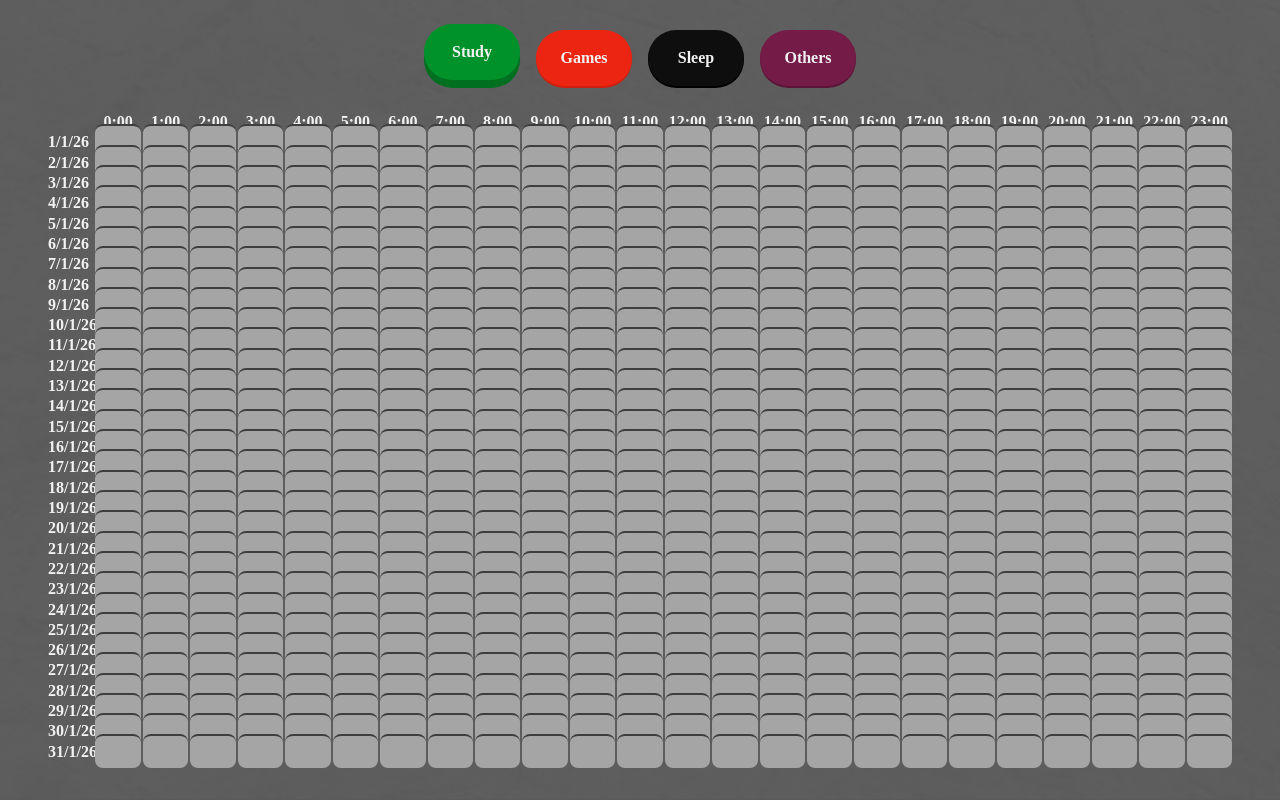
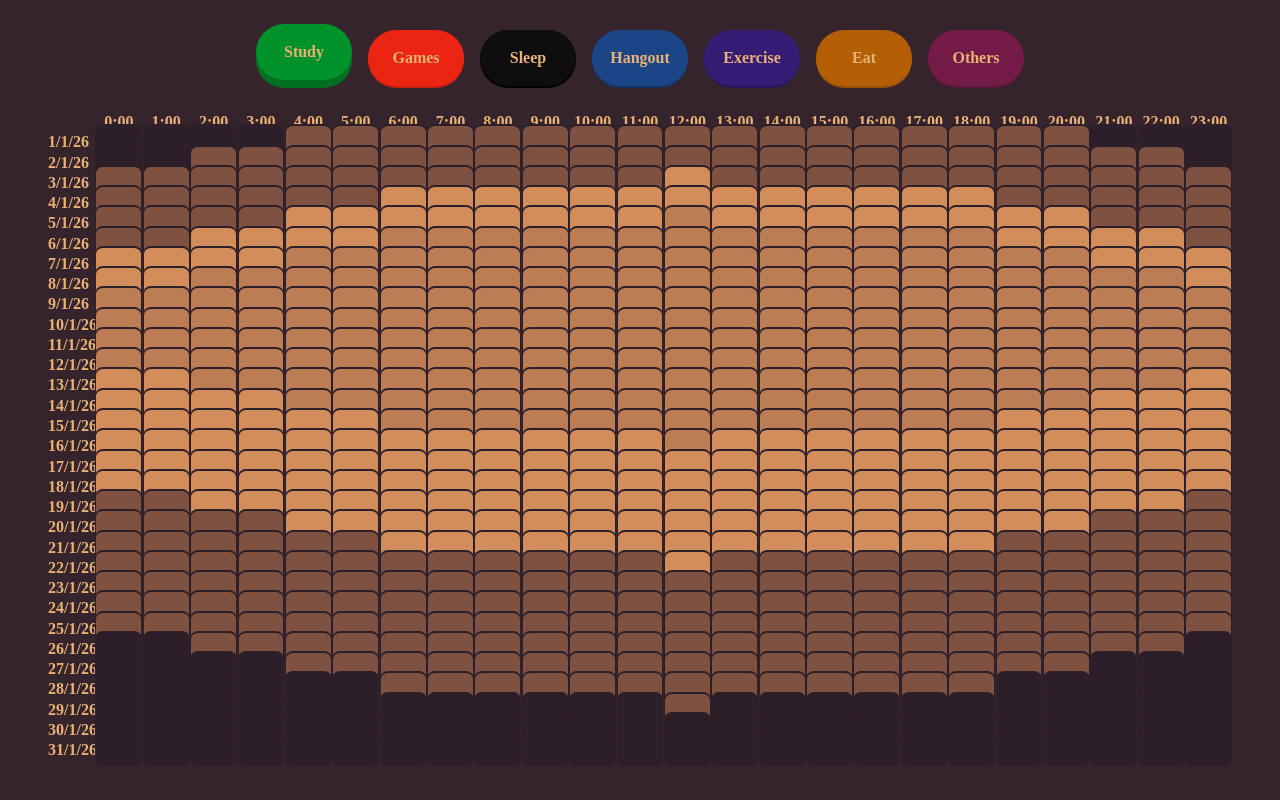
Before and after one commit to KhuiKhui/set-in-stone, a Next.js app: page / in a window 1280 px wide. Built offline with nearby package versions, Linux system fonts and the light colour scheme; no server answers; a web font is replaced by a local one.

Commit message:
feat: complete spreadsheet demo and change design palette

```diff
--- a/src/app/globals.css
+++ b/src/app/globals.css
@@ -7,12 +7,12 @@
 /* } */
 
 @theme inline {
-  --color-base: #a5a5a5;
-  --color-bright: #cccccc;
-  --color-dim: #7f7f7f;
-  --color-bg: #595959;
-  --color-fg: #f2f2f2;
-  --color-dark: #3e3e3e;
+  --color-base: #bc7d54;
+  --color-bright: #d38d5b;
+  --color-dim: #7f5141;
+  --color-bg: #36242d;
+  --color-fg: #eab175;
+  --color-dark: #2d1f29;
   --color-accent: #5b3a31;
 
   --color-sleep-base: #0e0e0e;
@@ -26,6 +26,18 @@
   --color-study-base: #00922a;
   --color-study-bright: #00ad32;
   --color-study-dim: #007020;
+
+  --color-hangout-base: #1c4587;
+  --color-hangout-bright: #21509d;
+  --color-hangout-dim: #163568;
+
+  --color-exercise-base: #351c75;
+  --color-exercise-bright: #40228d;
+  --color-exercise-dim: #2a165c;
+
+  --color-eat-base: #b45f06;
+  --color-eat-bright: #cf6d07;
+  --color-eat-dim: #995105;
 
   --color-others-base: #741b47;
   --color-others-bright: #8d2156;
--- a/src/app/layout.tsx
+++ b/src/app/layout.tsx
@@ -13,9 +13,7 @@ export default function RootLayout({
 }>) {
   return (
     <html lang="en">
-      <body className="text-fg bg-[url(/dark-stone-bg.png)] bg-cover antialiased">
-        {children}
-      </body>
+      <body className="text-fg bg-bg antialiased">{children}</body>
     </html>
   );
 }
--- a/src/app/page.tsx
+++ b/src/app/page.tsx
@@ -1,15 +1,11 @@
 import Picker from '@/components/Spreadsheet/Picker/Picker';
+import PickerTray from '@/components/Spreadsheet/PickerTray/PickerTray';
 import Spreadsheet from '@/components/Spreadsheet/Spreadsheet';
 
 export default function Home() {
   return (
     <div className="flex h-screen w-screen flex-col items-center justify-center p-8">
-      <div className="flex flex-row items-center justify-evenly gap-4">
-        <Picker category="study" index={0} />
-        <Picker category="games" index={1} />
-        <Picker category="sleep" index={2} />
-        <Picker category="others" index={3} />
-      </div>
+      <PickerTray />
 
       <Spreadsheet />
     </div>
--- a/src/components/Spreadsheet/Cell/Cell.tsx
+++ b/src/components/Spreadsheet/Cell/Cell.tsx
@@ -28,6 +28,7 @@ function Cell({ className, row, col, ...inputs }: CellProps) {
   return (
     <button
       onClick={() => {
+        console.log(row, col);
         if (isPressed)
           setGrid((grid: string[][]) => {
             grid[row][col] = '';
@@ -53,8 +54,20 @@ function Cell({ className, row, col, ...inputs }: CellProps) {
     >
       <span
         className={cn(
-          'bg-base border-dark block size-full -translate-y-1.5 cursor-pointer rounded-lg border-t-2 p-4 font-bold',
+          'bg-base border-dark block size-full -translate-y-1.5 cursor-pointer rounded-lg border-x border-t-2 p-4 font-bold',
           'size-full transition-transform ease-in-out',
+          {
+            // FUNCTIONS!!!!
+            'bg-bright':
+              row > -(1 / 36) * col ** 2 + (2 / 3) * col + 12 ||
+              row < (1 / 36) * col ** 2 - (2 / 3) * col + 9,
+            'bg-dim':
+              row > -(1 / 36) * col ** 2 + (2 / 3) * col + 18 ||
+              row < (1 / 36) * col ** 2 - (2 / 3) * col + 7,
+            'bg-dark':
+              row > -(1 / 36) * col ** 2 + (2 / 3) * col + 25 ||
+              row < (1 / 36) * col ** 2 - (2 / 3) * col + 3,
+          },
           {
             '-translate-y-1': isPressed,
             'hover:-translate-y-2': !isPressed,
@@ -67,6 +80,15 @@ function Cell({ className, row, col, ...inputs }: CellProps) {
             'hover:bg-sleep-bright': !isPressed && color === 'sleep',
             'bg-sleep-base hover:bg-sleep-dim':
               isPressed && grid[row][col] === 'sleep',
+            'hover:bg-hangout-bright': !isPressed && color === 'hangout',
+            'bg-hangout-base hover:bg-hangout-dim':
+              isPressed && grid[row][col] === 'hangout',
+            'hover:bg-exercise-bright': !isPressed && color === 'exercise',
+            'bg-exercise-base hover:bg-exercise-dim':
+              isPressed && grid[row][col] === 'exercise',
+            'hover:bg-eat-bright': !isPressed && color === 'eat',
+            'bg-eat-base hover:bg-eat-dim':
+              isPressed && grid[row][col] === 'eat',
             'hover:bg-others-bright': !isPressed && color === 'others',
             'bg-others-base hover:bg-others-dim':
               isPressed && grid[row][col] === 'others',
--- a/src/components/Spreadsheet/Picker/Picker.tsx
+++ b/src/components/Spreadsheet/Picker/Picker.tsx
@@ -3,7 +3,6 @@
 import { colorPickerAtom, colorPressedAtom } from '@/store';
 import { useAtom } from 'jotai';
 import cn from '@/utils/cn';
-import { useState } from 'react';
 
 interface PickerProps extends React.ComponentPropsWithRef<'div'> {
   category: string;
@@ -26,6 +25,9 @@ function Picker({
           'bg-sleep-dim': color[index] === 'sleep',
           'bg-games-dim': color[index] === 'games',
           'bg-study-dim': color[index] === 'study',
+          'bg-hangout-dim': color[index] === 'hangout',
+          'bg-exercise-dim': color[index] === 'exercise',
+          'bg-eat-dim': color[index] === 'eat',
           'bg-others-dim': color[index] === 'others',
         },
         className,
@@ -53,6 +55,11 @@ function Picker({
             'bg-sleep-base hover:bg-sleep-bright': color[index] === 'sleep',
             'bg-games-base hover:bg-games-bright': color[index] === 'games',
             'bg-study-base hover:bg-study-bright': color[index] === 'study',
+            'bg-hangout-base hover:bg-hangout-bright':
+              color[index] === 'hangout',
+            'bg-exercise-base hover:bg-exercise-bright':
+              color[index] === 'exercise',
+            'bg-eat-base hover:bg-eat-bright': color[index] === 'eat',
             'bg-others-base hover:bg-others-bright': color[index] === 'others',
           },
         )}
--- /dev/null
+++ b/src/components/Spreadsheet/PickerTray/PickerTray.tsx
@@ -0,0 +1,17 @@
+import Picker from '../Picker/Picker';
+
+function PickerTray() {
+  return (
+    <div className="flex flex-row items-center justify-evenly gap-4">
+      <Picker category="study" index={0} />
+      <Picker category="games" index={1} />
+      <Picker category="sleep" index={2} />
+      <Picker category="hangout" index={3} />
+      <Picker category="exercise" index={4} />
+      <Picker category="eat" index={5} />
+      <Picker category="others" index={6} />
+    </div>
+  );
+}
+
+export default PickerTray;
--- a/src/components/Spreadsheet/Spreadsheet.tsx
+++ b/src/components/Spreadsheet/Spreadsheet.tsx
@@ -11,7 +11,7 @@ function Spreadsheet({
     <div
       className={cn(
         'block size-full translate-y-1.5 p-4 font-bold',
-        'grid grid-cols-25 grid-rows-32 gap-0.5 overflow-auto bg-transparent',
+        'grid grid-cols-25 grid-rows-32 gap-[0.5px] overflow-auto bg-transparent',
         className,
       )}
       {...inputs}
@@ -31,7 +31,7 @@ function Spreadsheet({
             {index % 25 == 0 ? (
               <div key={`${index} date`}>{`${index / 25 + 1}/1/26`}</div>
             ) : (
-              <Cell row={index % 31} col={(index % 25) - 1} />
+              <Cell row={Math.floor(index / 25) + 1} col={(index % 25) - 1} />
             )}
           </div>
         );
--- a/src/store.ts
+++ b/src/store.ts
@@ -1,7 +1,25 @@
 import { atom } from 'jotai';
 
-export const colorPressedAtom = atom([true, false, false, false]);
-export const colorPickerAtom = atom(['study', 'games', 'sleep', 'others']);
-export const gridAtom = atom<any>(
+export const colorPressedAtom = atom([
+  true,
+  false,
+  false,
+  false,
+  false,
+  false,
+  false,
+]);
+
+export const colorPickerAtom = atom([
+  'study',
+  'games',
+  'sleep',
+  'hangout',
+  'exercise',
+  'eat',
+  'others',
+]);
+
+export const gridAtom = atom<string[][]>(
   Array.from({ length: 31 }, () => Array.from({ length: 24 }, () => '')),
 );
```
Also changed, not shown: public/texture.jpg (added).
